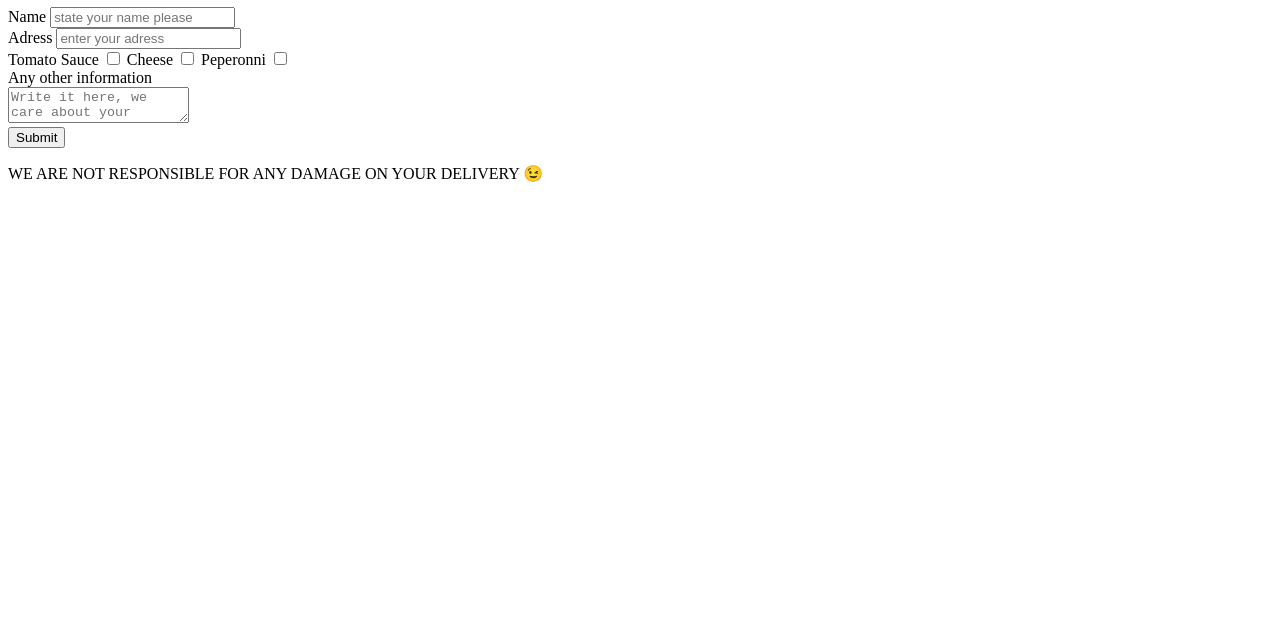
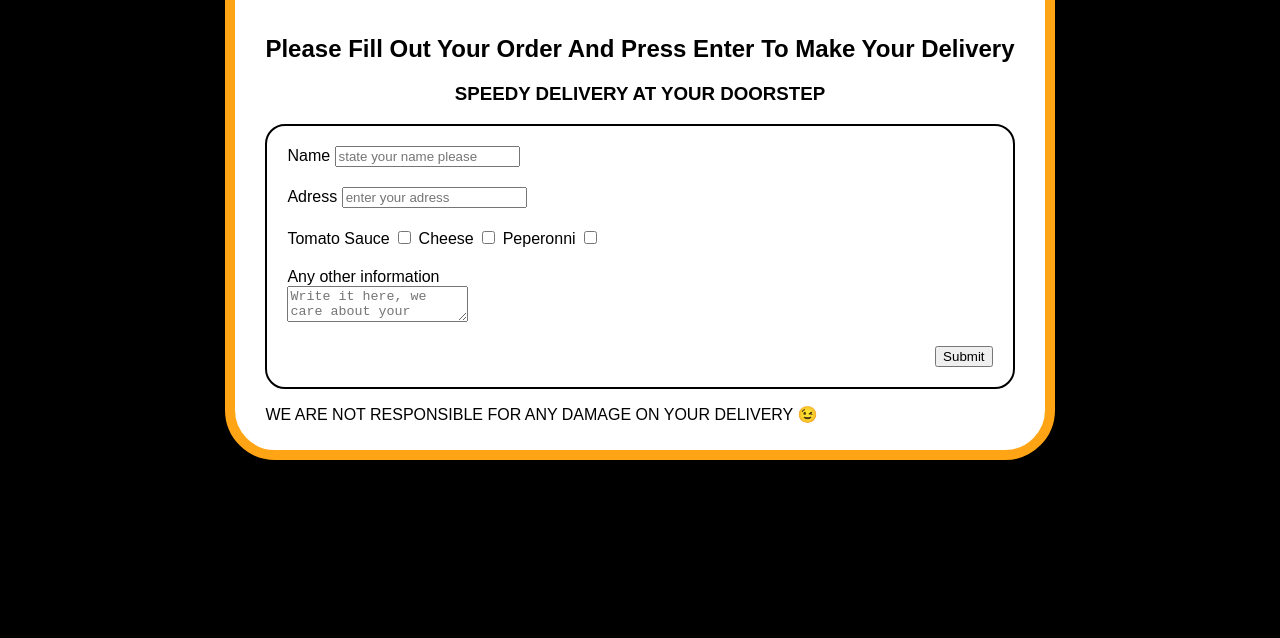
Before and after one commit to Nwokeforo/pizza-form, a plain HTML site: page index.html in a window 1280 px wide. Shown: the part 162-800 px from the top of the page. Drawn offline with Linux system fonts and the light colour scheme.

Commit message:
change the mistake in the linking

```diff
--- a/index.html
+++ b/index.html
@@ -4,7 +4,7 @@
     <meta charset="UTF-8" />
     <meta name="viewport" content="width=device-width, initial-scale=1.0" />
     <title>forms</title>
-    <link rel="stylesheet" href="form.css" />
+    <link rel="stylesheet" href="style.css" />
   </head>
   <body>
     <div class="form">
```
